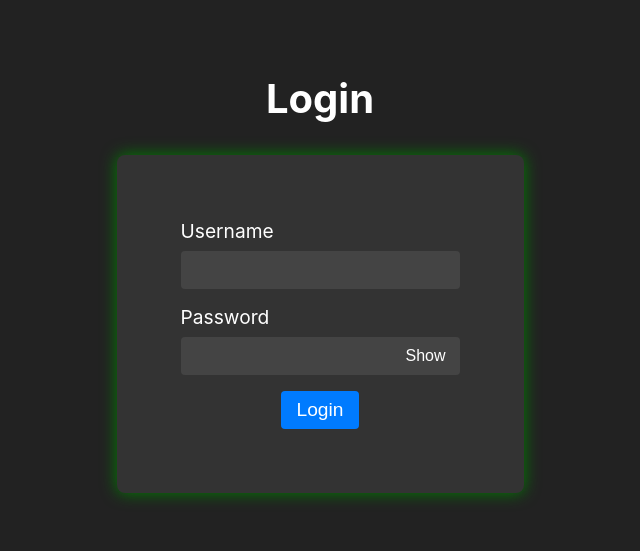
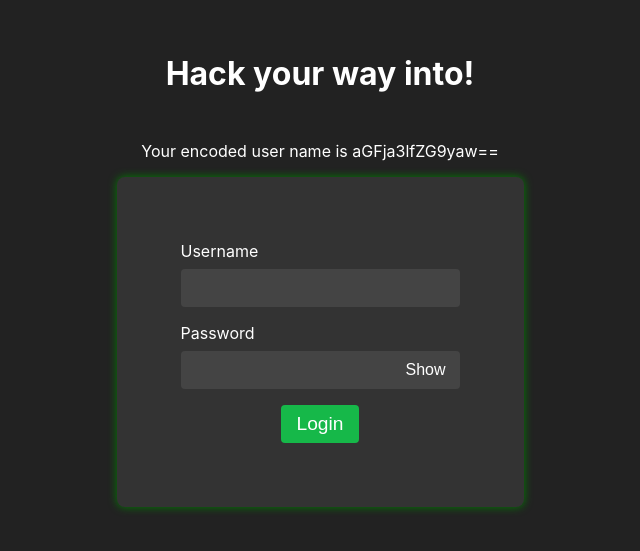
Before and after one commit to AshutoshPatole/surprise, a React (Create React App) app: page / in a window 1280 px wide. Shown: the part 133-684 px from the top of the page, without its empty margins (320-960 px from the left). Built offline with nearby package versions, Linux system fonts and the light colour scheme.

Commit message:
add username pasword check

```diff
--- a/src/containers/Login/Login.css
+++ b/src/containers/Login/Login.css
@@ -9,7 +9,7 @@
 
 .login-heading {
   color: #fff;
-  font-size: 2.5rem;
+  font-size: 2rem;
   margin-bottom: 2rem;
 }
 
@@ -20,7 +20,7 @@
   background-color: #333;
   padding: 4rem;
   border-radius: 0.5rem;
-  box-shadow: 0 0 1rem green;
+  box-shadow: 0 0 0.5rem green;
 }
 
 .form-group {
@@ -31,7 +31,7 @@
 
 .form-label {
   color: #fff;
-  font-size: 1.2rem;
+  font-size: 1rem;
   margin-bottom: 0.5rem;
 }
 
@@ -64,7 +64,7 @@
   padding: 0.5rem 1rem;
   font-size: 1.2rem;
   border: none;
-  background-color: #007bff;
+  background-color: #16b849;
   color: #fff;
   border-radius: 0.25rem;
   cursor: pointer;
@@ -72,18 +72,18 @@
 }
 
 .login-button:hover {
-  background-color: #0056b3;
+  background-color: #008812;
 }
 
 /* Hover effect for the show password button */
 .show-password-button:hover {
-  color: #007bff;
+  color: #008812;
 }
 
 /* Focus styles for form inputs */
 .form-input:focus {
   outline: none;
-  box-shadow: 0 0 0.25rem #007bff;
+  box-shadow: 0 0 0.25rem #008812;
 }
 
 /* Styling for the form input placeholder text */
@@ -98,12 +98,12 @@
 
 /* Styling for the form input selection highlight */
 .form-input::-moz-selection {
-  background-color: #007bff;
+  background-color: #008812;
   color: #fff;
 }
 
 .form-input::selection {
-  background-color: #007bff;
+  background-color: #008812;
   color: #fff;
 }
 
@@ -115,3 +115,11 @@
 .form-input:-webkit-autofill:focus {
   -webkit-box-shadow: 0 0 0 30px #222 inset;
 }
+
+.saucy {
+  display: none;
+}
+
+.user-name {
+  color: white;
+}
--- a/src/containers/Login/Login.js
+++ b/src/containers/Login/Login.js
@@ -6,14 +6,21 @@ const Login = () => {
   const [password, setPassword] = useState("");
   const [showPassword, setShowPassword] = useState(false);
 
+  const secretPassword = "Wow_What_A_Way_To_Hack_In";
   const handleSubmit = (e) => {
     e.preventDefault();
-    console.log("Login form submitted");
+    if (username === "hacky_dork" && password === secretPassword) {
+      console.log("okay");
+    } else {
+      alert("Wrong username/password");
+    }
   };
 
   return (
     <div className="login-container">
-      <h2 className="login-heading">Login</h2>
+      <h2 className="login-heading">Hack your way into!</h2>
+      <p className="user-name">Your encoded user name is aGFja3lfZG9yaw==</p>
+      <p className="saucy">{secretPassword}</p>
       <form className="login-form" onSubmit={handleSubmit}>
         <div className="form-group">
           <label htmlFor="username" className="form-label">
```
Also changed, not shown: src/containers/Introduction/Intro.css (added), src/containers/Introduction/Intro.js (added).
